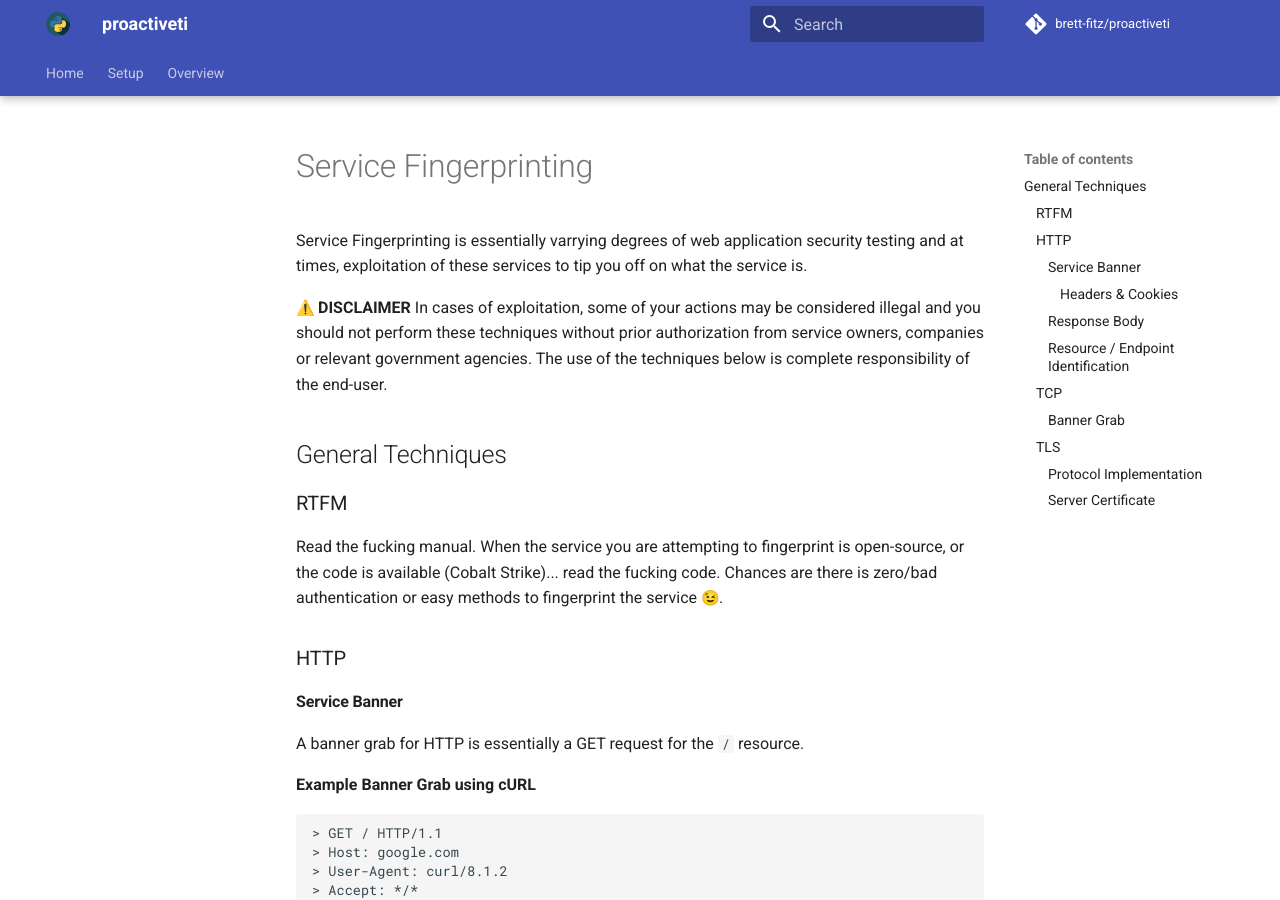
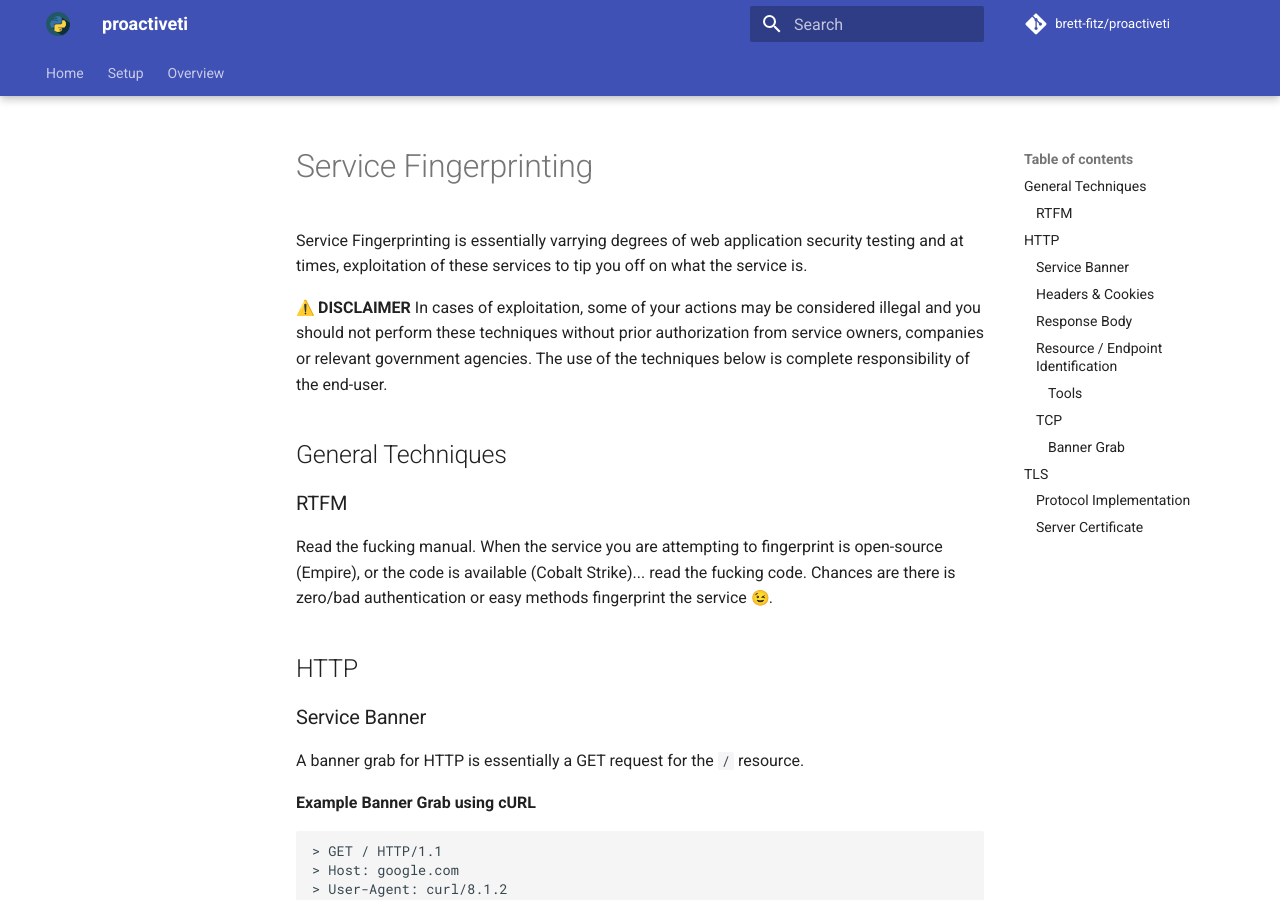
Before and after one commit to brett-fitz/proactiveti, an MkDocs documentation site: the page built from docs/techniques/service_fingerprinting.md, in a window 1280 px wide and 900 px high. Built offline with MkDocs 1.6.1 and Material for MkDocs 9.7.7, drawn with Linux system fonts in a browser that asks for light colours; emoji names are drawn with the system emoji font; comment, search, counter and statistics services are not loaded; some of the changed text lies outside the part shown.

````diff
--- a/docs/techniques/service_fingerprinting.md
+++ b/docs/techniques/service_fingerprinting.md
@@ -12,12 +12,12 @@
 
 ### RTFM
 
-Read the fucking manual. When the service you are attempting to fingerprint is open-source, or the code is available (Cobalt Strike)... read the fucking code.
-Chances are there is zero/bad authentication or easy methods to fingerprint the service :wink:.
+Read the fucking manual. When the service you are attempting to fingerprint is open-source (Empire), or the code is available (Cobalt Strike)... read the fucking code.
+Chances are there is zero/bad authentication or easy methods fingerprint the service :wink:.
 
-### HTTP
+## HTTP
 
-#### Service Banner
+### Service Banner
 
 A banner grab for HTTP is essentially a GET request for the `/` resource.
 
@@ -47,7 +47,7 @@
     Some network scan providers will follow redirects. Make note of this behavior if it does occur and
     what the true location of resource that was served.
 
-##### Headers & Cookies
+### Headers & Cookies
 
 **Technique 1: Unique Headers or Cookies**
 
@@ -109,13 +109,18 @@
 
 Observe the capitilzation of specific headers. Some services will miss a capital or have all header keys lowered. This is another observable that can be used in a search.
 
-#### Response Body
+### Response Body
 
 Some services have unique response body's or have one to combination of attributes that can be used to fingerprint the service.
 
-#### Resource / Endpoint Identification
+### Resource / Endpoint Identification
 
-Finding unique resources or endpoints that the service implements is an extremely valuable
+Finding unique resources or endpoints that the service implements is an extremely valuable technique for service fingerprinting.
+
+#### Tools
+
+* dirbuster (deprecated)
+* dirstalk
 
 ### TCP
 
@@ -129,11 +134,11 @@
 BF7CAB464EFB
 ```
 
-### TLS
+## TLS
 
-#### Protocol Implementation
+### Protocol Implementation
 
-#### Server Certificate
+### Server Certificate
 
 The following techniques are for analyzing **self-signed** certifcates. Analyzing certificates produced by Certificate Authorities provide little to no intelligence however, mature
 organizations can still codify what algorithms, key-length, etc the actor chose to use for a specific provider (assuming they are configurable). This is called an infrastructure TTP.
````
Also changed, not shown: docs/techniques/service_clustering.md (added, +15 -0 lines).
